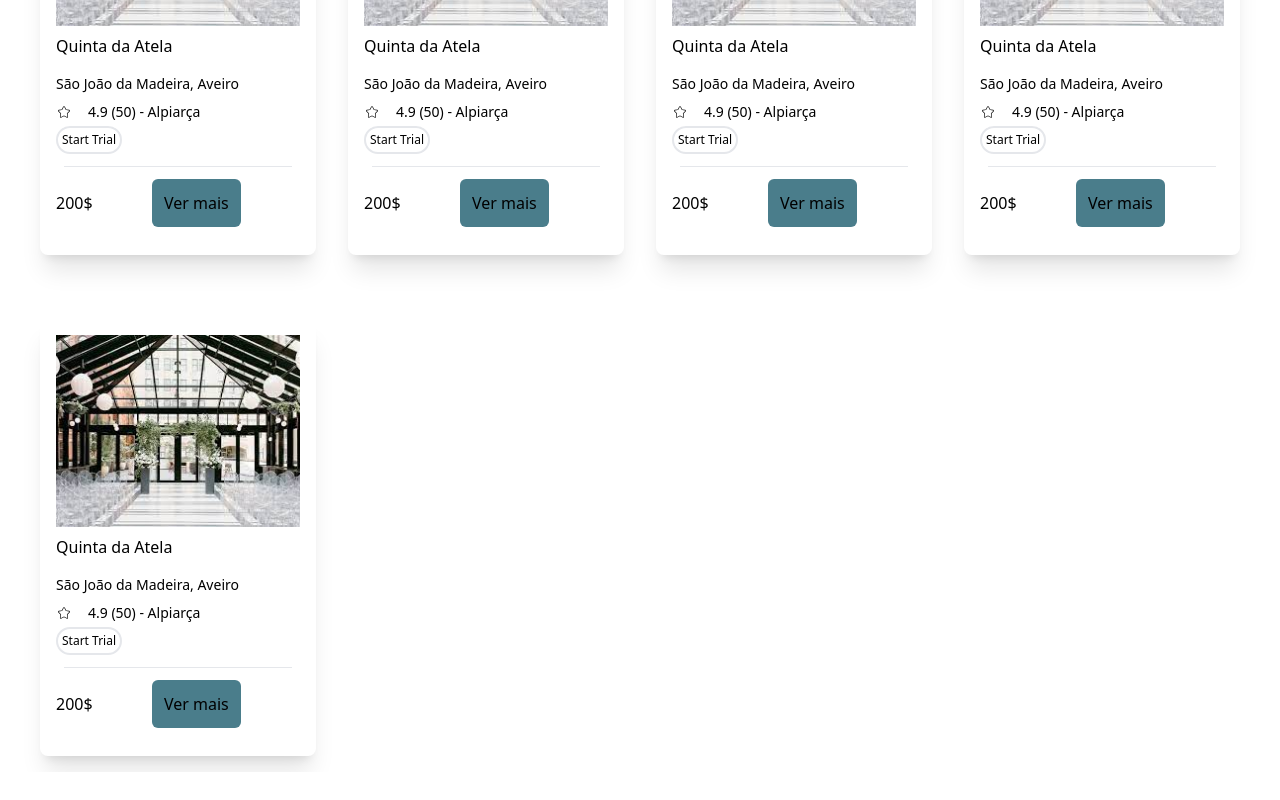
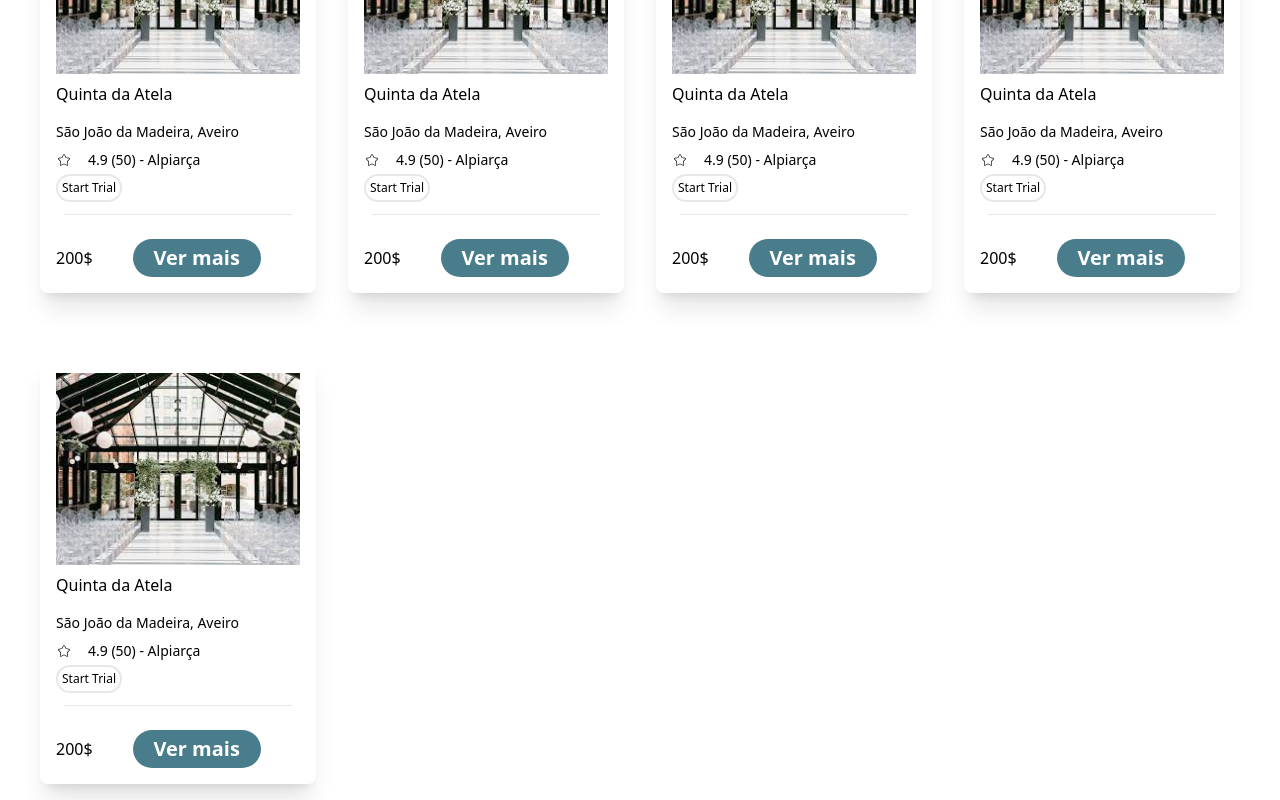
Before and after one commit to yanisfaquir/real_event2, a Next.js app: page /servicesResults in a window 1280 px wide. Shown: the part 381-1181 px from the top of the page. Before the commit the page ends 1153 px from the top, so only its background shows below. Built offline with nearby package versions, Linux system fonts and the light colour scheme.

Commit message:
feat(serviceResults): button 'ver mais'

```diff
--- a/src/components/navbar.jsx
+++ b/src/components/navbar.jsx
@@ -10,7 +10,7 @@ const Navbar = ({ inView }) => {
   return (
     <div className="">
       <nav
-        className={`desktop-navbar fixed z-10 top-0 left-1/2 transform -translate-x-1/2 mt-5 border-4 border-white rounded-[50px] pb-1 px-[2rem] h-[72px] ${
+        className={`desktop-navbar fixed z-10 top-0 left-1/2 transform -translate-x-1/2 mt-5 border-4 border-white bg-[#4A7D8B] rounded-[50px] pb-1 px-[2rem] h-[72px] ${
           inView
             ? ''
             : 'desktop-navbar-scrolled fixed z-10 w-[100vw] mt-[0px] mx-[0px] px-[0rem] border-none border-bottom-2 border-transparent rounded-none pb-1 px-[2rem] h-[54px] bg-[#4A7D8B]'
--- a/src/pages/servicesResults.jsx
+++ b/src/pages/servicesResults.jsx
@@ -1,12 +1,13 @@
 import React from 'react';
 import { CiStar } from "react-icons/ci";
 import { FaChevronDown } from "react-icons/fa";
+import GlobalButton from '@/components/globalButton';
 
 const serviceResults = () => {
   return (
     <div>
 
-    <div style={{margin: '3rem'}}>
+    <div style={{marginTop: '7rem', marginBottom: '2rem', marginLeft: '5rem', marginRight: '5rem'}}>
     <ul class="flex flex-wrap justify-end text-sm font-medium text-center  border-b   dark:border-customBlue dark:text-black-400">
           <li class="me-2">
               <a href="#" aria-current="page" class="inline-block p-4 text-white-600 bg-gray-50 rounded-t-lg active dark:bg-customBlue dark:text-gray-100 border">Catering</a>
@@ -104,9 +105,14 @@ const serviceResults = () => {
           <button class="w-auto h-auto justify-start rounded-full text-xs my-1 mx-0 px-1 py-1 border-2 border-gray">Start Trial</button>
         </div>
         <p class="border-b mx-2 mt-2"></p>
-        <div class="flex items-center justify-start">
-          <p className='font-medium '>200$</p>
-          <button className='bg-customBlue rounded-md font-small my-3 mx-auto px-3 py-3'>Ver mais</button>
+        <div class="flex items-center justify-start mt-6 space-x-10">
+          <p className='font-medium'>200$</p>
+          <GlobalButton
+              size="small"
+              type="primary"
+              path="/login"
+              text="Ver mais"
+            />
         </div>
     </div>
 
@@ -122,9 +128,14 @@ const serviceResults = () => {
           <button class="w-auto h-auto justify-start rounded-full text-xs my-1 mx-0 px-1 py-1 border-2 border-gray">Start Trial</button>
         </div>
         <p class="border-b mx-2 mt-2"></p>
-        <div class="flex items-center justify-start">
+        <div class="flex items-center justify-start mt-6 space-x-10">
           <p className='font-medium '>200$</p>
-          <button className='bg-customBlue rounded-md font-small my-3 mx-auto px-3 py-3'>Ver mais</button>
+          <GlobalButton
+              size="small"
+              type="primary"
+              path="/login"
+              text="Ver mais"
+            />
         </div>
     </div>
 
@@ -140,9 +151,14 @@ const serviceResults = () => {
           <button class="w-auto h-auto justify-start rounded-full text-xs my-1 mx-0 px-1 py-1 border-2 border-gray">Start Trial</button>
         </div>
         <p class="border-b mx-2 mt-2"></p>
-        <div class="flex items-center justify-start">
+        <div class="flex items-center justify-start mt-6 space-x-10">
           <p className='font-medium '>200$</p>
-          <button className='bg-customBlue rounded-md font-small my-3 mx-auto px-3 py-3'>Ver mais</button>
+          <GlobalButton
+              size="small"
+              type="primary"
+              path="/login"
+              text="Ver mais"
+            />
         </div>
     </div>
 
@@ -158,9 +174,14 @@ const serviceResults = () => {
           <button class="w-auto h-auto justify-start rounded-full text-xs my-1 mx-0 px-1 py-1 border-2 border-gray">Start Trial</button>
         </div>
         <p class="border-b mx-2 mt-2"></p>
-        <div class="flex items-center justify-start">
+        <div class="flex items-center justify-start mt-6 space-x-10">
           <p className='font-medium '>200$</p>
-          <button className='bg-customBlue rounded-md font-small my-3 mx-auto px-3 py-3'>Ver mais</button>
+          <GlobalButton
+              size="small"
+              type="primary"
+              path="/login"
+              text="Ver mais"
+            />
         </div>
     </div>
 
@@ -176,9 +197,14 @@ const serviceResults = () => {
           <button class="w-auto h-auto justify-start rounded-full text-xs my-1 mx-0 px-1 py-1 border-2 border-gray">Start Trial</button>
         </div>
         <p class="border-b mx-2 mt-2"></p>
-        <div class="flex items-center justify-start">
+        <div class="flex items-center justify-start mt-6 space-x-10">
           <p className='font-medium '>200$</p>
-          <button className='bg-customBlue rounded-md font-small my-3 mx-auto px-3 py-3'>Ver mais</button>
+          <GlobalButton
+              size="small"
+              type="primary"
+              path="/login"
+              text="Ver mais"
+            />
         </div>
     </div>
 
```
Also changed, not shown: 1 other file (tests, documents, lock files or other folders).
